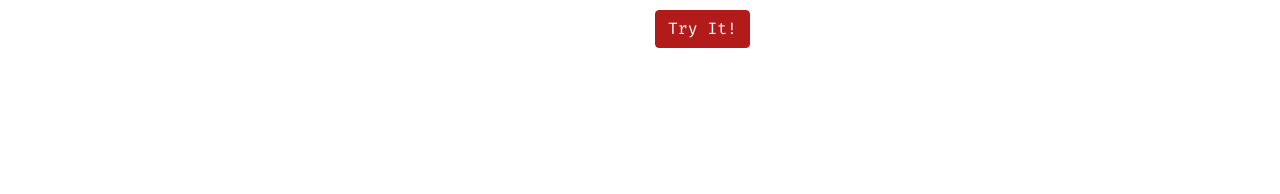
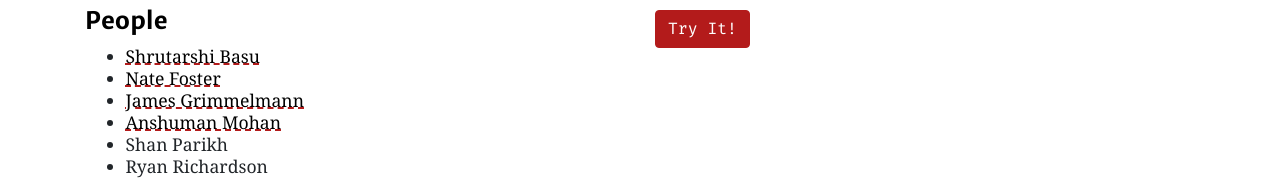
Before and after one commit to grimmelm/littleton, a plain HTML site: page website/index.html in a window 1280 px wide. Shown: the part 694-888 px from the top of the page. Before the commit the page ends 800 px from the top, so only its background shows below. Drawn offline with Linux system fonts and the light colour scheme.

Commit message:
Add credits

```diff
--- a/website/index.html
+++ b/website/index.html
@@ -121,6 +121,17 @@
              <p class="venue">Available under the <a href="https://opensource.org/licenses/MIT">MIT License</a></p>
            </section>
 
+      <h2>People</h2>
+          <ul>
+            <li><a href="https://basus.me">Shrutarshi Basu</a></li>
+            <li><a href="http://www.cs.cornell.edu/~jnfoster/">Nate Foster</a></li>
+            <li><a href="https://james.grimmelmann.net">James
+Grimmelmann</a></li>
+            <li><a href="https://www.cs.cornell.edu/~amohan/">Anshuman Mohan</a></li>
+            <li>Shan Parikh</li>
+            <li>Ryan Richardson</li>
+          </ul>
+
         </div>
 
          <div class="col-xs-12 col-sm-12 col-md-6 col-lg-6">
@@ -133,6 +144,8 @@ A dies.
              <button type="submit" class="btn btn-danger" id="try_it">Try It!</button>
            </form>
 
+
+
          </div>
       </div>
     </div>
```
